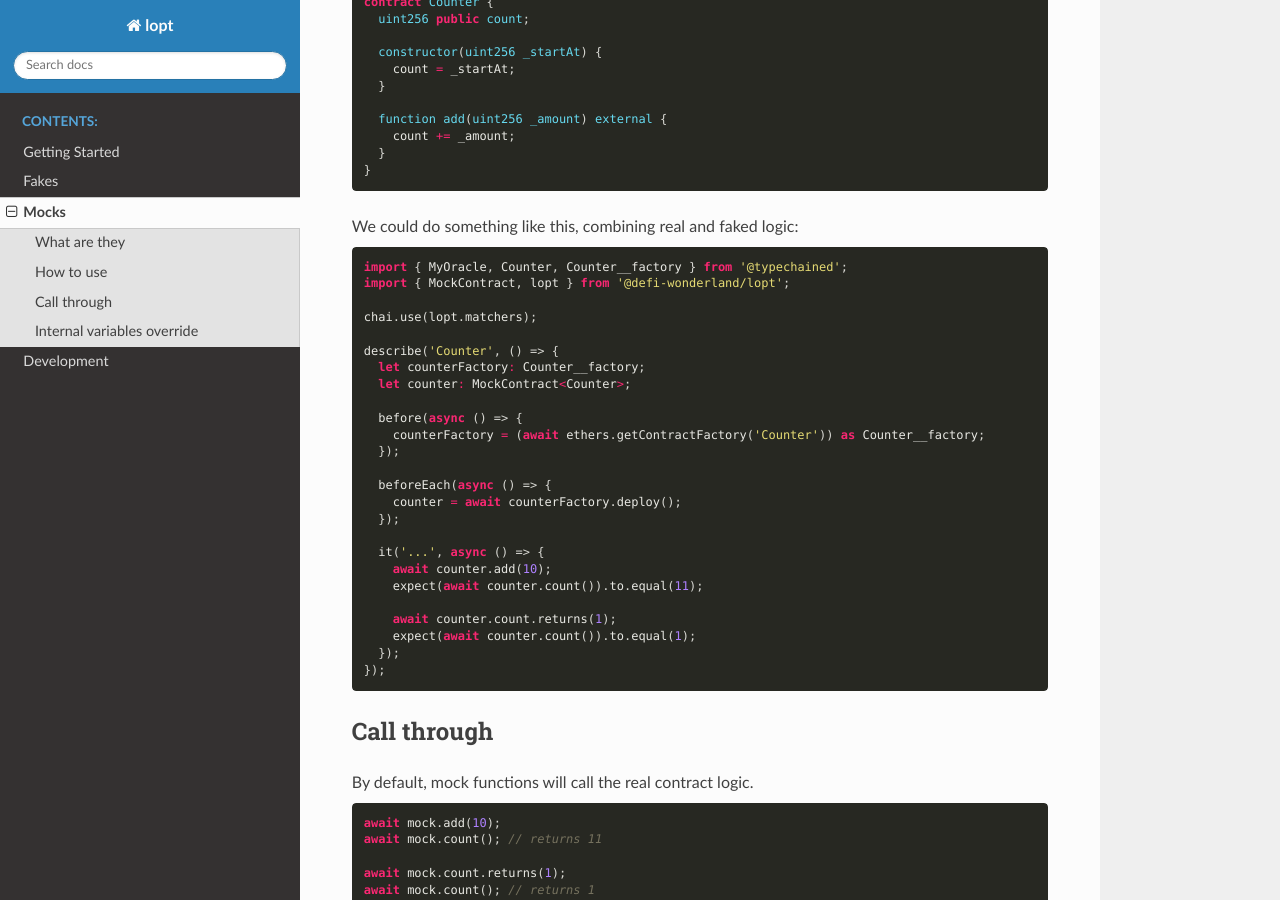
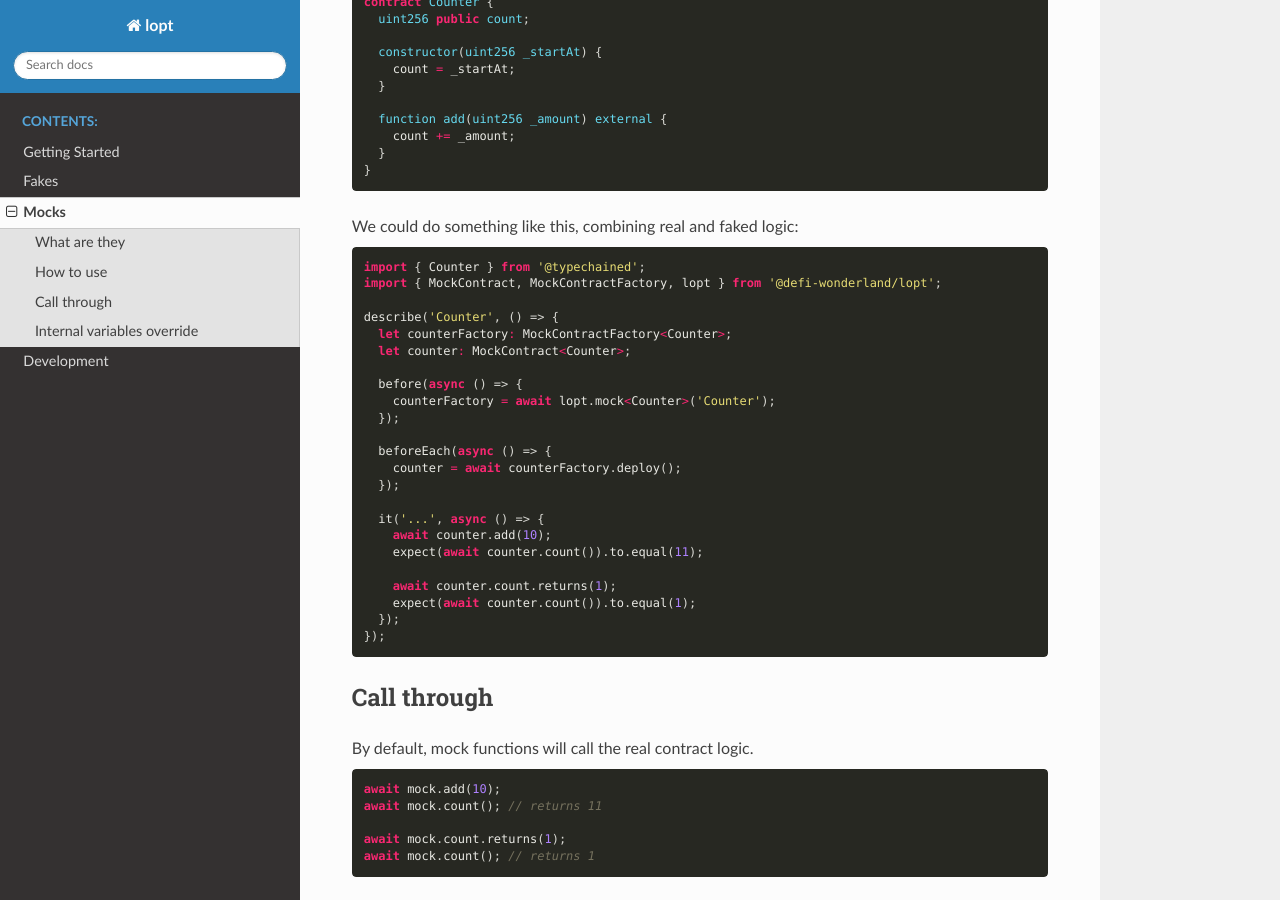
Before and after one commit to defi-wonderland/smock, a Sphinx documentation site: the page built from docs/source/mocks.rst, in a window 1280 px wide and 900 px high, scrolled down 442 px. Built offline with Sphinx 7.4.7 and the Read the Docs theme 2.0.0, drawn with Linux system fonts in a browser that asks for light colours.

Commit message:
docs: updated mock creation

```diff
--- a/docs/source/mocks.rst
+++ b/docs/source/mocks.rst
@@ -37,17 +37,15 @@ How to use
 
   .. code-block:: javascript
 
-    import { MyOracle, Counter, Counter__factory } from '@typechained';
-    import { MockContract, lopt } from '@defi-wonderland/lopt';
-
-    chai.use(lopt.matchers);
+    import { Counter } from '@typechained';
+    import { MockContract, MockContractFactory, lopt } from '@defi-wonderland/lopt';
 
     describe('Counter', () => {
-      let counterFactory: Counter__factory;
+      let counterFactory: MockContractFactory<Counter>;
       let counter: MockContract<Counter>;
 
       before(async () => {
-        counterFactory = (await ethers.getContractFactory('Counter')) as Counter__factory;
+        counterFactory = await lopt.mock<Counter>('Counter');
       });
 
       beforeEach(async () => {
```
